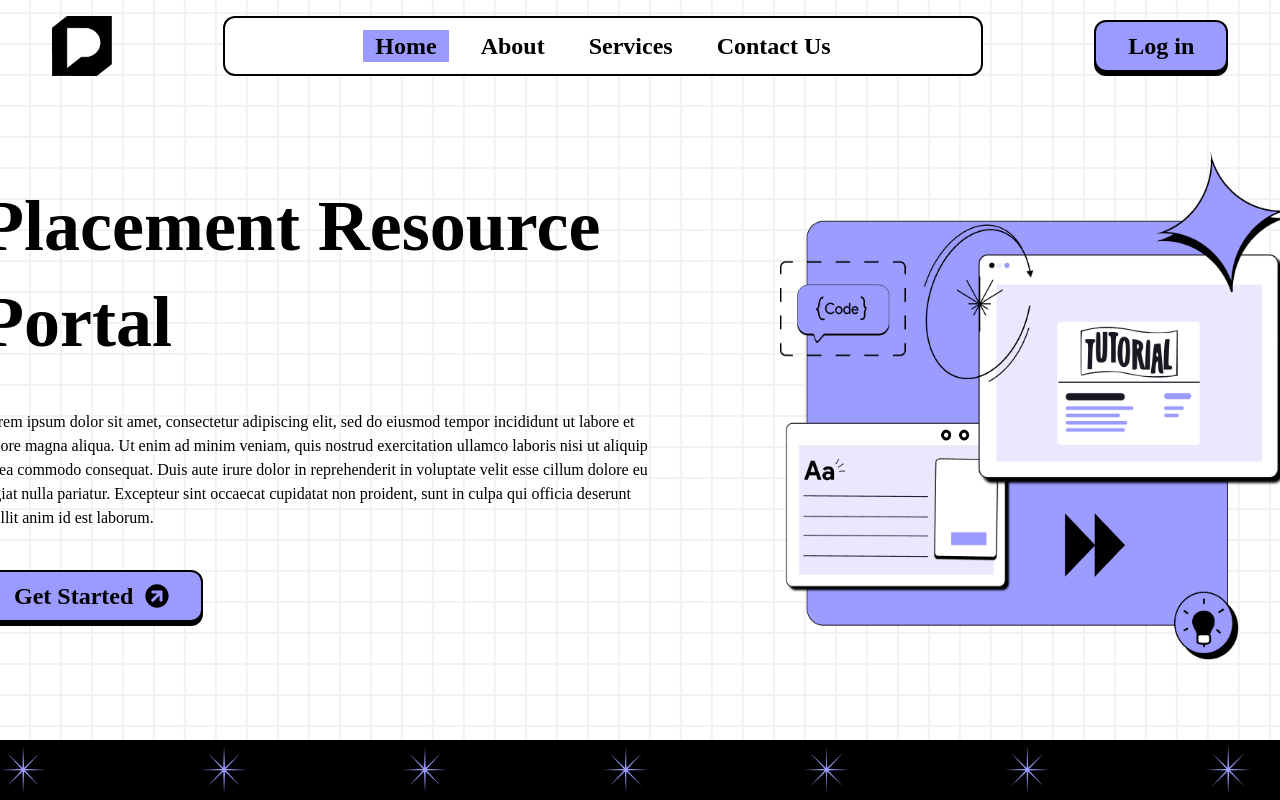
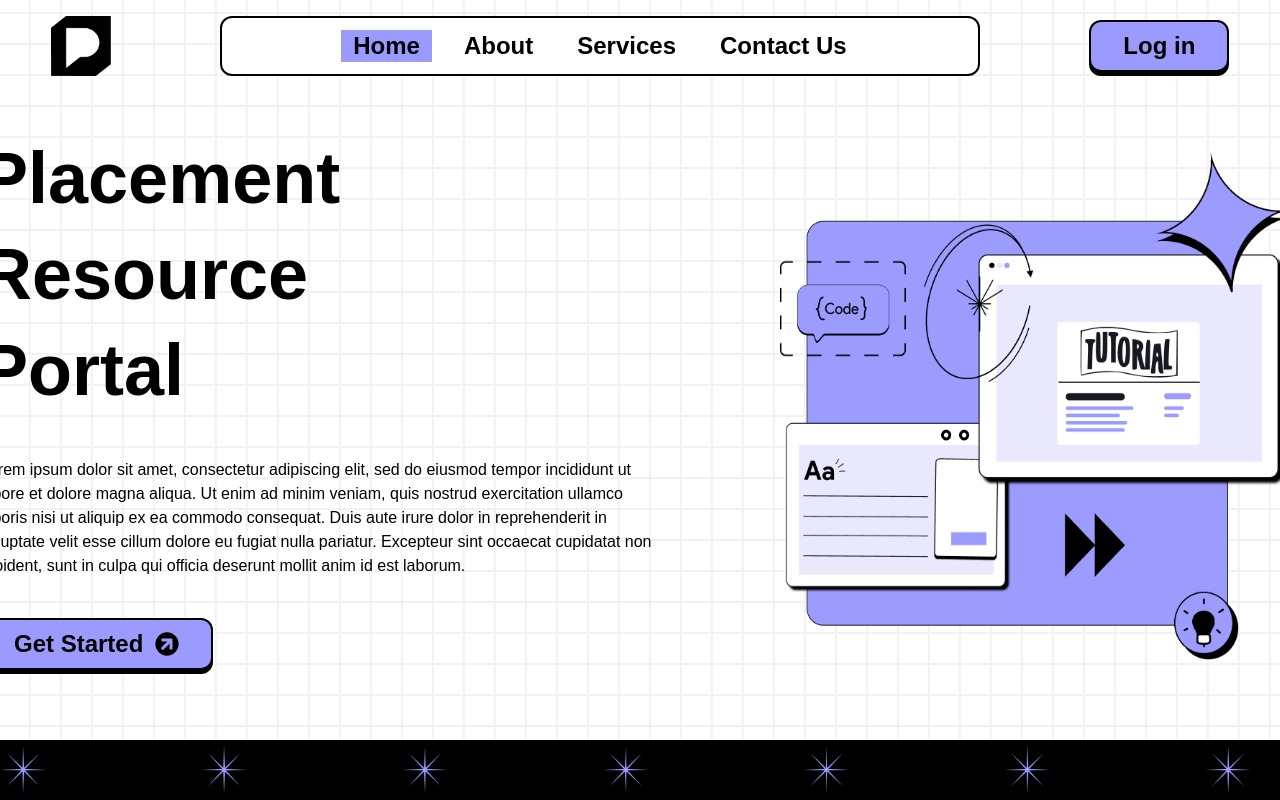
Before and after one commit to GLITCH-hash01/Placement-Resource-Portal, a React (Vite) app: page / in a window 1280 px wide. Shown: the top 800 px of the page. Built offline with nearby package versions, Linux system fonts and the light colour scheme.

Commit message:
Fixed Font issue

```diff
--- a/src/index.css
+++ b/src/index.css
@@ -28,7 +28,7 @@
   --color-secondary: #ffffff;
   --color-third: #000000;
   --color-four: #eae9f6;
-  --font-primary: "Product Sans", serif;
+  --font-primary: "Product Sans", sans-serif;
 }
 
 .heading-1 {
```
